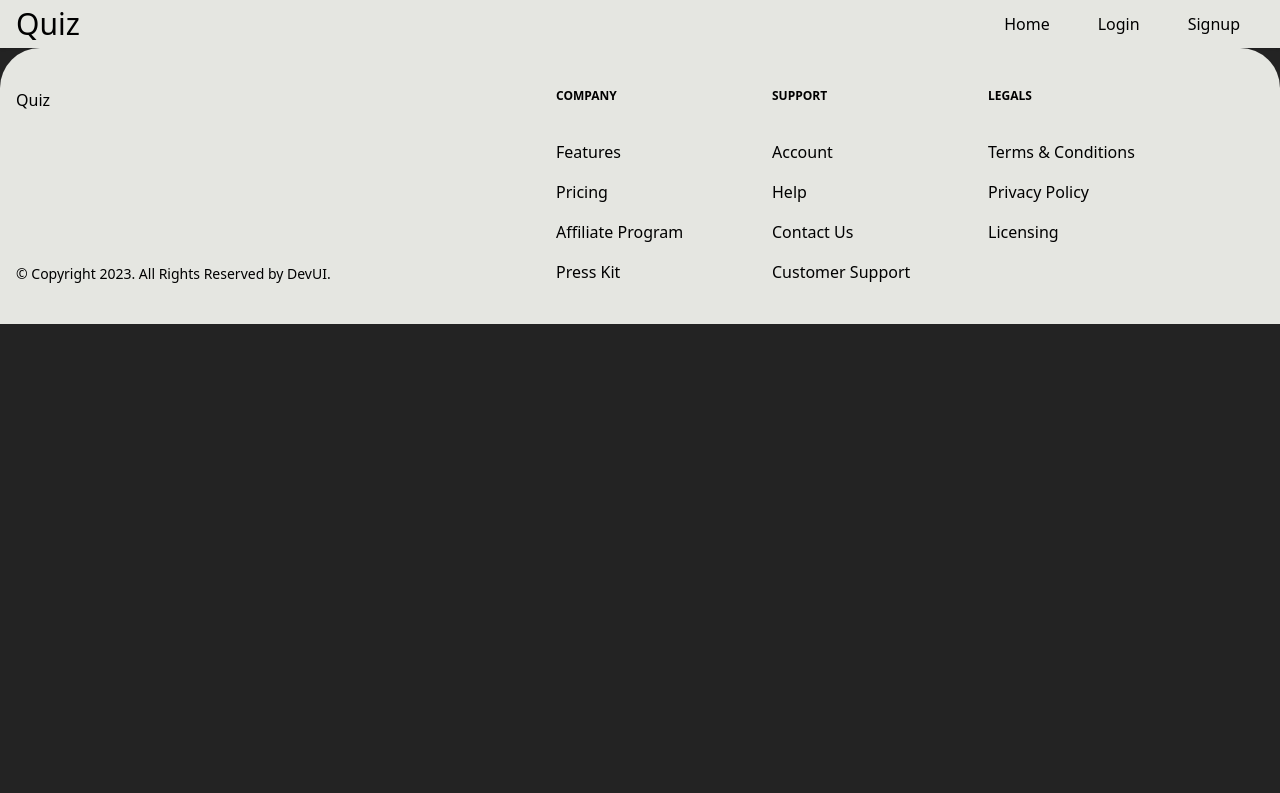
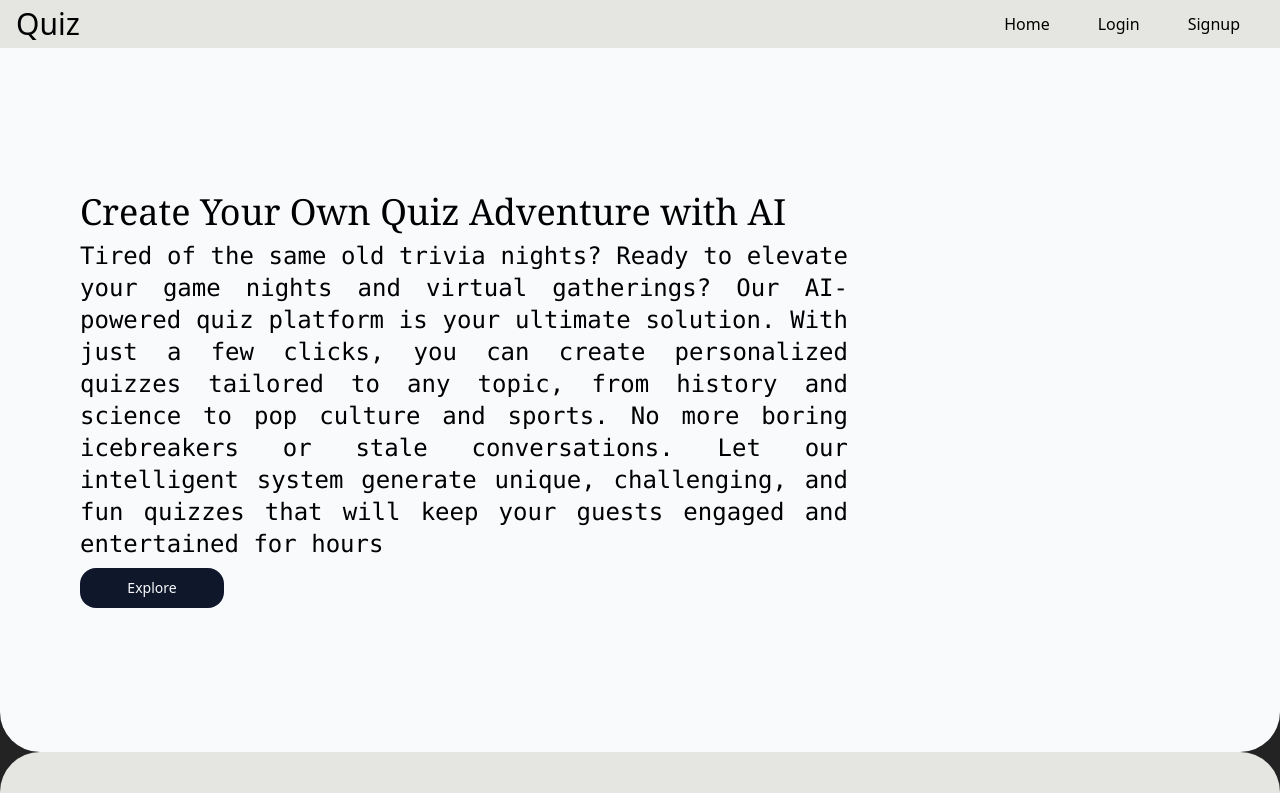
Before and after one commit to Fahad-kidwai/ai-quiz-platform-frontend, a React (Vite) app: page / in a window 1280 px wide. Shown: the top 793 px of the page. Built offline with nearby package versions, Linux system fonts and the light colour scheme.

Commit message:
Hero banner created

```diff
--- a/package.json
+++ b/package.json
@@ -10,6 +10,7 @@
     "preview": "vite preview"
   },
   "dependencies": {
+    "@radix-ui/react-slot": "^1.1.0",
     "@reduxjs/toolkit": "^2.3.0",
     "axios": "^1.7.7",
     "class-variance-authority": "^0.7.0",
--- a/src/App.jsx
+++ b/src/App.jsx
@@ -2,6 +2,7 @@ import { useState } from "react";
 import { Outlet } from "react-router-dom";
 
 import { Footer, Header } from "./components";
+import Hero from "./components/Hero";
 
 function App() {
   const [count, setCount] = useState(0);
@@ -11,6 +12,7 @@ function App() {
       <div className="w-full min-h-screen block">
         <Header />
         <main className="">
+          <Hero />
           <Outlet />
         </main>
         <Footer />
--- a/src/components/Hero.jsx
+++ b/src/components/Hero.jsx
@@ -1,7 +1,27 @@
 import React from "react";
+import { Container } from ".";
+import { Button } from "./ui/button";
 
 const Hero = () => {
-  return <div>Hero</div>;
+  return (
+    <div className="flex flex-row space-y-2 h-[88vh] px-20 py-4 bg-slate-50 rounded-b-[40px]">
+      <div className=" max-w-3xl flex flex-col justify-center space-y-2">
+        <h1 className=" font-serif text-xl md:text-4xl">
+          Create Your Own Quiz Adventure with AI
+        </h1>
+        <p className=" text-base md:text-2xl font-mono text-justify ">
+          Tired of the same old trivia nights? Ready to elevate your game nights
+          and virtual gatherings? Our AI-powered quiz platform is your ultimate
+          solution. With just a few clicks, you can create personalized quizzes
+          tailored to any topic, from history and science to pop culture and
+          sports. No more boring icebreakers or stale conversations. Let our
+          intelligent system generate unique, challenging, and fun quizzes that
+          will keep your guests engaged and entertained for hours
+        </p>
+        <Button className="w-36 rounded-2xl">Explore</Button>
+      </div>
+    </div>
+  );
 };
 
 export default Hero;
--- /dev/null
+++ b/src/components/ui/button.jsx
@@ -0,0 +1,50 @@
+import * as React from "react";
+import { Slot } from "@radix-ui/react-slot";
+import { cva } from "class-variance-authority";
+
+import { cn } from "@/lib/utils";
+
+const buttonVariants = cva(
+  "inline-flex items-center justify-center gap-2 whitespace-nowrap rounded-md text-sm font-medium ring-offset-background transition-colors focus-visible:outline-none focus-visible:ring-2 focus-visible:ring-ring focus-visible:ring-offset-2 disabled:pointer-events-none disabled:opacity-50 [&_svg]:pointer-events-none [&_svg]:size-4 [&_svg]:shrink-0",
+  {
+    variants: {
+      variant: {
+        default: "bg-primary text-primary-foreground hover:bg-primary/90",
+        destructive:
+          "bg-destructive text-destructive-foreground hover:bg-destructive/90",
+        outline:
+          "border border-input bg-background hover:bg-accent hover:text-accent-foreground",
+        secondary:
+          "bg-secondary text-secondary-foreground hover:bg-secondary/80",
+        ghost: "hover:bg-accent hover:text-accent-foreground",
+        link: "text-primary underline-offset-4 hover:underline",
+      },
+      size: {
+        default: "h-10 px-4 py-2",
+        sm: "h-9 rounded-md px-3",
+        lg: "h-11 rounded-md px-8",
+        icon: "h-10 w-10",
+      },
+    },
+    defaultVariants: {
+      variant: "default",
+      size: "default",
+    },
+  }
+);
+
+const Button = React.forwardRef(
+  ({ className, variant, size, asChild = false, ...props }, ref) => {
+    const Comp = asChild ? Slot : "button";
+    return (
+      <Comp
+        className={cn(buttonVariants({ variant, size, className }))}
+        ref={ref}
+        {...props}
+      />
+    );
+  }
+);
+Button.displayName = "Button";
+
+export { Button, buttonVariants };
--- /dev/null
+++ b/src/lib/utils.js
@@ -0,0 +1,6 @@
+import { clsx } from "clsx";
+import { twMerge } from "tailwind-merge";
+
+export function cn(...inputs) {
+  return twMerge(clsx(inputs));
+}
```
Also changed, not shown: 1 other file (tests, documents, lock files or other folders).
